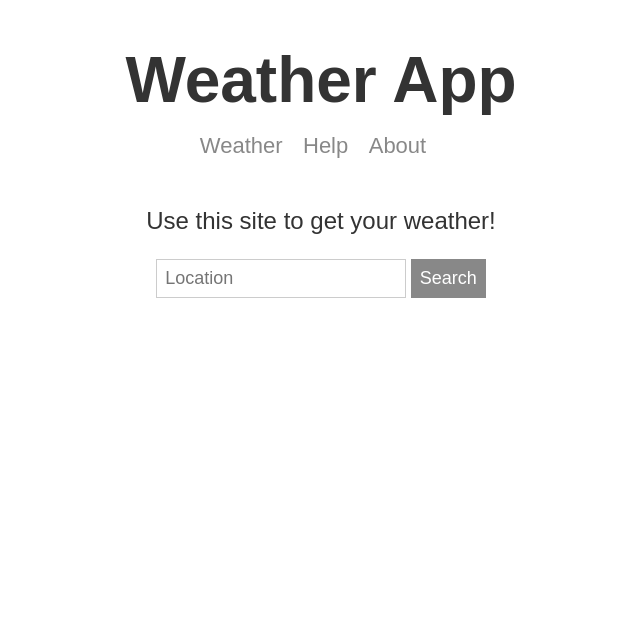
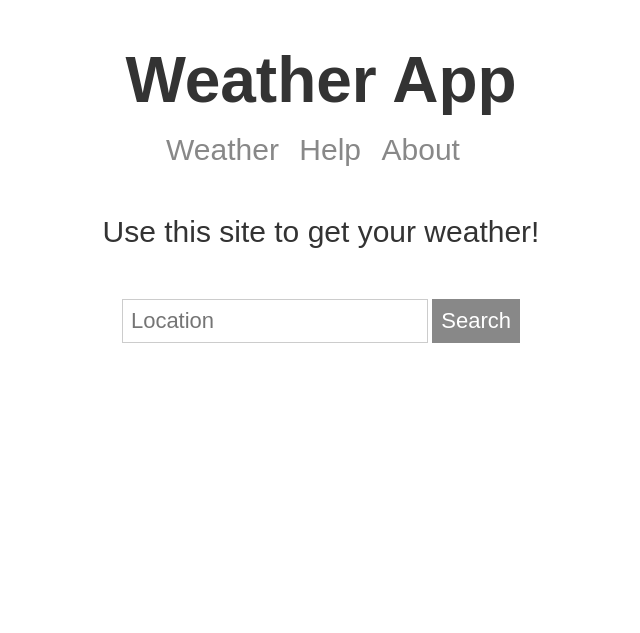
Before and after one commit to AnshTandon0/Weather-App, a Node server app: page / in a window 1280 px wide. Shown: the top 633 px of the page, without its empty margins (319-959 px from the left). Run offline with Node 20, Linux system fonts and the light colour scheme.

Commit message:
changed UI for mobile

```diff
--- a/public/css/styles.css
+++ b/public/css/styles.css
@@ -6,7 +6,7 @@
         font-family: Arial;
         max-width: 80%;
         max-height: 200px;
-        margin: 0 auto;
+        margin-top: 20px;
         padding: 0 80px;
         text-align: center;
 
@@ -38,15 +38,16 @@
     }
 
     h1 {
-        font-size: 64px;
+        font-size: 80px;
         margin-bottom: 16px;
     }
 
     header a {
         color: #888888;
         margin-right: 20px;
+        margin-top: 10dp;
         text-decoration: none;
-        font-size: 22px;
+        font-size: 30px;
     }
 
     .portrait {
@@ -56,28 +57,31 @@
     #message1 {
         margin-top: 50px;
         color: black;
-    }
-
-    #upper_text {
-        font-size: 24px;
-    }
-
-    #name {
-        font-size: 24px;
-    }
-
-    #contact {
-        font-size: 24px;
+        font-size: 30px;
     }
 
     #message2 {
         color: black ;
+        font-size: 30px;
+    }
+
+    #upper_text {
+        font-size: 30px;
+    }
+
+    #name {
+        font-size: 30px;
+    }
+
+    #contact {
+        font-size: 30px;
     }
 
     input {
-        border : 1px solid #cccccc ;
+        border : 3px solid #cccccc ;
         padding: 20px;
-        font-size: 18px;
+        font-size: 22px;
+        margin-top: 20px;
     }
 
     button {
@@ -86,7 +90,8 @@
         background: #888888;
         color: white;
         padding: 20px;
-        font-size: 18px;
+        font-size: 22px;
+        margin-top: 20px;
     }
 
 }
```
